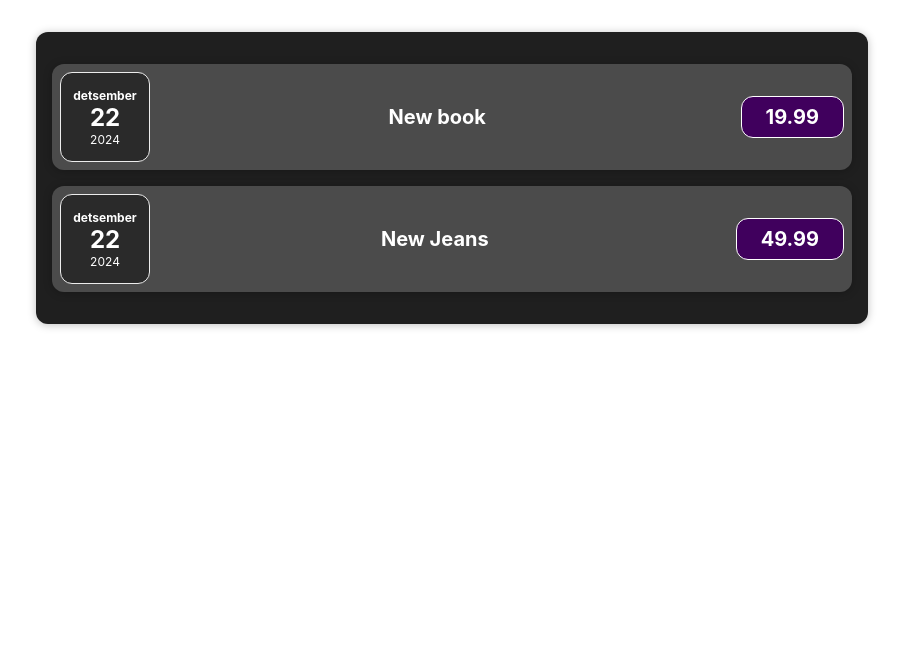
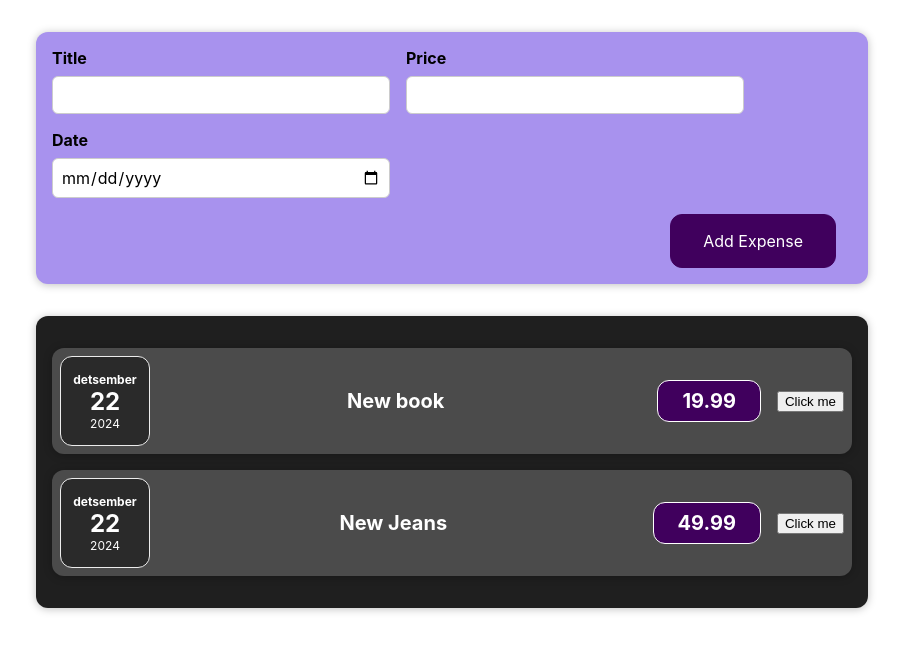
Before and after one commit to HenrikSaega/expenses, a React (Create React App) app: page / in a window 1280 px wide. Shown: the top 652 px of the page, without its empty margins (188-1091 px from the left). Built offline with nearby package versions, Linux system fonts and the light colour scheme.

Commit message:
Andmete kättesaamine App.js failist

```diff
--- a/src/App.js
+++ b/src/App.js
@@ -1,5 +1,6 @@
 import './App.css';
 import Expenses from './components/Expenses/Expenses';
+import NewExpense from './components/NewExpense/NewExpense'
 
 const App = () =>{
   const expenses = [
@@ -15,8 +16,14 @@
       }
     ]
 
+    const addExpenseHandler = (expense) => {
+      console.log('In App.js')
+      console.log(expense)
+    }
+
   return(
       <div className="App">
+      <NewExpense onAddExpense={addExpenseHandler}/>
       <Expenses expenses={expenses} />
       </div>
   )
--- a/src/components/Expenses/ExpenseItem.js
+++ b/src/components/Expenses/ExpenseItem.js
@@ -1,17 +1,25 @@
 import './ExpenseItem.css'
 import ExpenseDate from './ExpenseDate'
 import Card from '../UI/Card'
+import { useState } from 'react'
 
 
 const ExpenseItem = (props) => {
+    const [title, setTitle] = useState(props.data.title)
 
-    console.log(props)
+    const clickHandler = () => {
+        setTitle(`Updated by click ${title}`)
+        console.log(title)
+    }
+
+
     return (
         <Card className='expense-item'>
             <ExpenseDate date={props.data.date}/>
             <div className='expense-item__description'>
                 <h2>{props.data.title}</h2>
                 <div className='expense-item__price'>{props.data.price}</div>
+                <button onClick={clickHandler}>Click me</button>
             </div>
         </Card>
     )
--- /dev/null
+++ b/src/components/NewExpense/ExpenseForm.css
@@ -0,0 +1,26 @@
+.new-expense__controls {
+    display: flex;
+    flex-wrap: wrap;
+    gap: 1rem;
+    margin-bottom: 1rem;
+    text-align: left;
+}
+
+.new-expense__control label {
+    font-weight: bold;
+    margin-bottom: 0.5rem;
+    display: block;
+}
+
+.new-expense__control input {
+    font: inherit;
+    padding: 0.5rem;
+    border-radius: 6px;
+    border: 1px solid #ccc;
+    width: 20rem;
+    max-width: 100%;
+}
+
+.new-expense__actions {
+    text-align: right;
+}
--- /dev/null
+++ b/src/components/NewExpense/ExpenseForm.js
@@ -0,0 +1,85 @@
+import "./ExpenseForm.css"
+import { useState } from "react"
+
+const ExpenseForm = (props) => {
+    const [userInput, setuserInput] = useState({
+        enteredTitle:'',
+        enteredPrice:'',
+        enteredDate:''
+    })
+
+    const [enteredTitle, setEnteredTitle] = useState('')
+    const [enteredPrice, setEnteredPrice] = useState('')
+    const [enteredDate, setEnteredDate] = useState('')
+
+    const titleChangeHandler = (event) => {
+        setuserInput({
+            ...userInput,
+            enteredTitle: event.target.value
+        })
+    }
+
+    const priceChangeHandler = (event) => {
+        setuserInput({
+            ...userInput,
+            enteredPrice: event.target.value
+        })
+    }
+
+    const dateChangeHandler = (event) => {
+        setuserInput({
+            ...userInput,
+            enteredDate: event.target.value
+        })
+    }
+
+    const submitHandler = (event) => {
+        event.preventDefault()
+        const expenseData = {
+            title: enteredTitle,
+            price: enteredPrice,
+            date: new Date(enteredDate)
+        }
+        props.onSaveExpenseData(expenseData)
+
+        setEnteredTitle('')
+        setEnteredPrice('')
+        setEnteredDate('')
+
+    }
+
+    return(
+        <form onSubmit={submitHandler}>
+            <div className='new-expense__controls'>
+                <div className='new-expense__control'>
+                    <label>Title</label>
+                    <input
+                    type='text'
+                    onChange={titleChangeHandler}
+                    //value={enteredTitle}
+                    ></input>
+
+                </div>
+                <div className='new-expense__control'>
+                    <label>Price</label>
+                    <input type='number' min='0.01' step='0.01'
+                    onChange={priceChangeHandler}
+                    //value={enteredPrice}
+                    ></input>
+                </div>
+                <div className='new-expense__control'>
+                    <label>Date</label>
+                    <input type='date' min='2024-11-12' max='2026-01-31'
+                    onChange={dateChangeHandler}
+                    //value={enteredDate}
+                    ></input>
+                </div>
+            </div>
+            <div className='new-expense__actions'>
+                <button type='submit'>Add Expense</button>
+            </div>
+        </form>
+    )
+}
+
+export default ExpenseForm
--- /dev/null
+++ b/src/components/NewExpense/NewExpense.css
@@ -0,0 +1,38 @@
+.new-expense {
+    background-color: #a892ee;
+    padding: 1rem;
+    margin: 2rem auto;
+    width: 50rem;
+    max-width: 95%;
+    border-radius: 12px;
+    text-align: center;
+    box-shadow: 0 1px 8px rgba(0, 0, 0, 0.25);
+}
+
+.new-expense button {
+    font: inherit;
+    cursor: pointer;
+    padding: 1rem 2rem;
+    border: 1px solid #40005d;
+    background-color: #40005d;
+    color: white;
+    border-radius: 12px;
+    margin-right: 1rem;
+}
+
+.new-expense button:hover,
+.new-expense button:active {
+    background-color: #510674;
+    border-color: #510674;
+}
+
+.new-expense button.alternative {
+    color: #220131;
+    border-color: transparent;
+    background-color: transparent;
+}
+
+.new-expense button.alternative:hover,
+.new-expense button.alternative:active {
+    background-color: #ddb3f8;
+}
--- /dev/null
+++ b/src/components/NewExpense/NewExpense.js
@@ -0,0 +1,18 @@
+import ExpenseForm from "./ExpenseForm"
+import './NewExpense.css'
+
+const NewExpense = (props) => {
+    const saveExpenseDataHandler = (enteredExpenseData) => {
+        const expenseData = {
+            ...enteredExpenseData,
+            id: Math.random().toString()
+        }
+        props.onAddExpense(expenseData)
+    }
+    return (
+        <div className="new-expense">
+            <ExpenseForm onSaveExpenseData={saveExpenseDataHandler}/>
+        </div>
+    )
+}
+export default NewExpense
```
